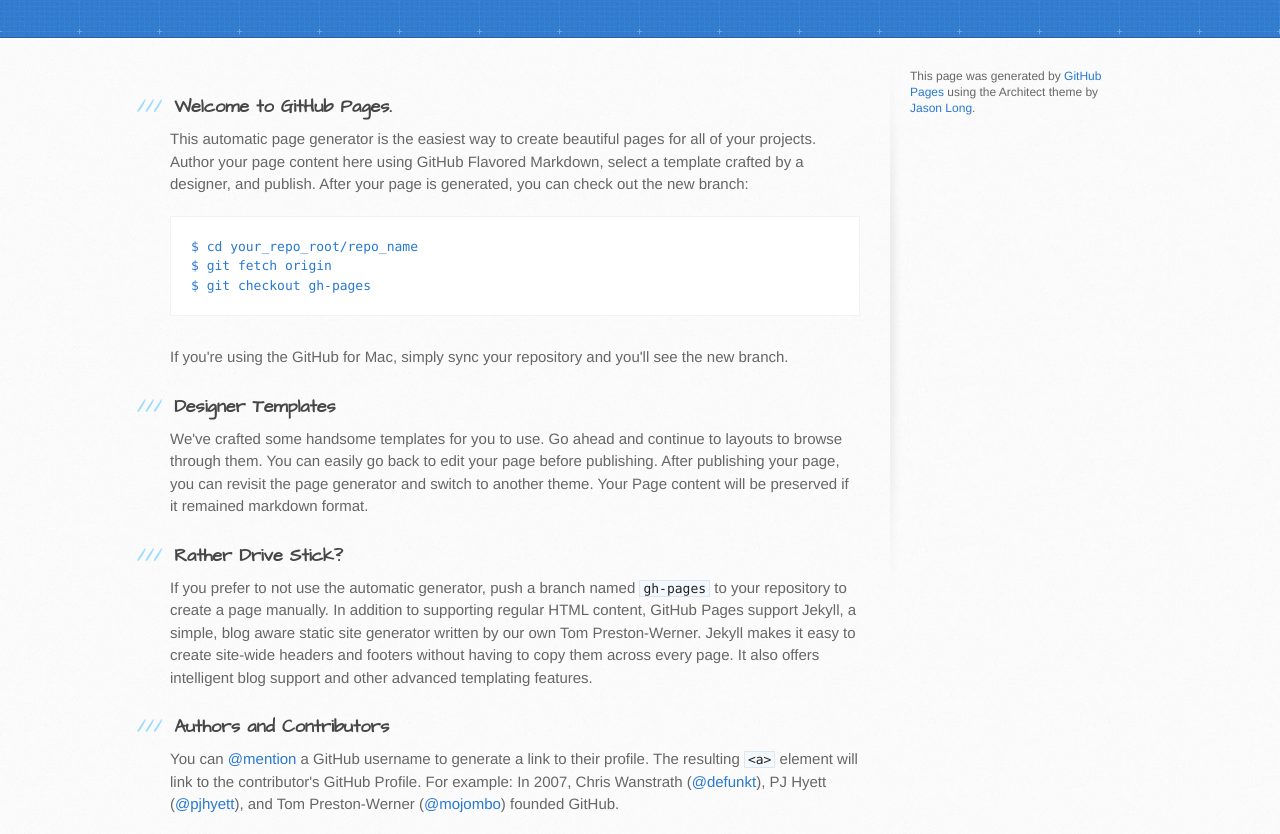
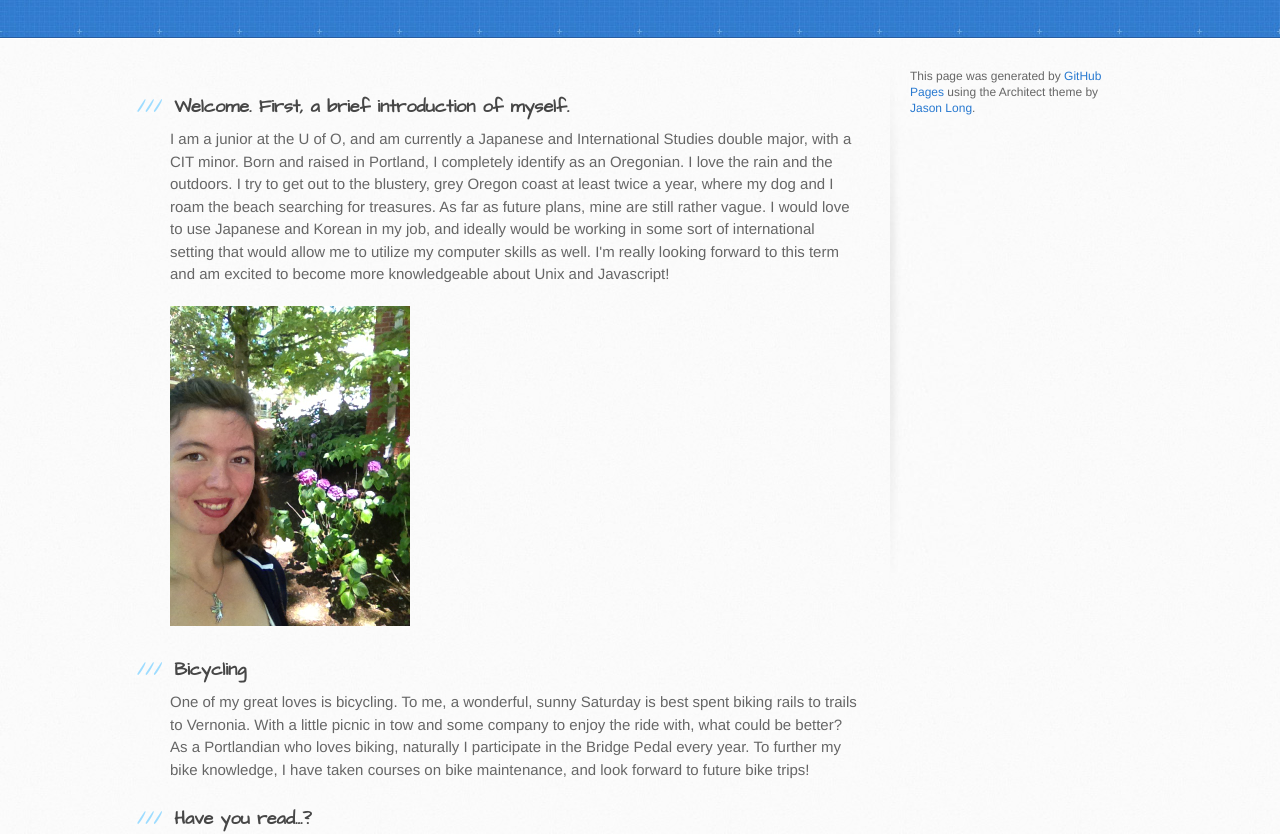
Before and after one commit to KathrynLove/KathrynLove.github.io, a plain HTML site: page index.html in a window 1280 px wide. Shown: the part 129-963 px from the top of the page. Drawn offline with Linux system fonts and the light colour scheme.

Commit message:
Replace auto-generated content in index.html

```diff
--- a/index.html
+++ b/index.html
@@ -29,36 +29,34 @@
       <div class="inner clearfix">
         <section id="main-content">
           <h3>
-<a id="welcome-to-github-pages" class="anchor" href="#welcome-to-github-pages" aria-hidden="true"><span class="octicon octicon-link"></span></a>Welcome to GitHub Pages.</h3>
+<a id="welcome-to-github-pages" class="anchor" href="#welcome-to-github-pages" aria-hidden="true"><span class="octicon octicon-link"></span></a>Welcome. First, a brief introduction of myself.</h3>
 
-<p>This automatic page generator is the easiest way to create beautiful pages for all of your projects. Author your page content here using GitHub Flavored Markdown, select a template crafted by a designer, and publish. After your page is generated, you can check out the new branch:</p>
+<p>
+  I am a junior at the U of O, and am currently a Japanese and International Studies double major, with a CIT minor. Born and raised in Portland, I completely identify as an Oregonian. I love the rain and the outdoors. I try to get out to the blustery, grey Oregon coast at least twice a year, where my dog and I roam the beach searching for treasures. As far as future plans, mine are still rather vague. I would love to use Japanese and Korean in my job, and ideally would be working in some sort of international setting that would allow me to utilize my computer skills as well. I'm really looking forward to this term and am excited to become more knowledgeable about Unix and Javascript!
+</p>
 
-<pre><code>$ cd your_repo_root/repo_name
-$ git fetch origin
-$ git checkout gh-pages
-</code></pre>
+<img src="./images/profile_photo.jpg" alt="Profile Picture" style="height:320px">
 
-<p>If you're using the GitHub for Mac, simply sync your repository and you'll see the new branch.</p>
 
 <h3>
-<a id="designer-templates" class="anchor" href="#designer-templates" aria-hidden="true"><span class="octicon octicon-link"></span></a>Designer Templates</h3>
+<a id="designer-templates" class="anchor" href="#designer-templates" aria-hidden="true"><span class="octicon octicon-link"></span></a>Bicycling</h3>
 
-<p>We've crafted some handsome templates for you to use. Go ahead and continue to layouts to browse through them. You can easily go back to edit your page before publishing. After publishing your page, you can revisit the page generator and switch to another theme. Your Page content will be preserved if it remained markdown format.</p>
+<p>One of my great loves is bicycling. To me, a wonderful, sunny Saturday is best spent biking rails to trails to Vernonia. With a little picnic in tow and some company to enjoy the ride with, what could be better? As a Portlandian who loves biking, naturally I participate in the Bridge Pedal every year. To further my bike knowledge, I have taken courses on bike maintenance, and look forward to future bike trips!</p>
 
 <h3>
-<a id="rather-drive-stick" class="anchor" href="#rather-drive-stick" aria-hidden="true"><span class="octicon octicon-link"></span></a>Rather Drive Stick?</h3>
+<a id="rather-drive-stick" class="anchor" href="#rather-drive-stick" aria-hidden="true"><span class="octicon octicon-link"></span></a>Have you read...?</h3>
 
-<p>If you prefer to not use the automatic generator, push a branch named <code>gh-pages</code> to your repository to create a page manually. In addition to supporting regular HTML content, GitHub Pages support Jekyll, a simple, blog aware static site generator written by our own Tom Preston-Werner. Jekyll makes it easy to create site-wide headers and footers without having to copy them across every page. It also offers intelligent blog support and other advanced templating features.</p>
+<p>Who doesn't love books? In my opinion, there is a book for everyone. No matter your interests, there is always something for you. Especially at Portland's largest bookstore Powells. Taking up a whole city block, I could spend hours in Powells, getting lost in the stacks, paging through novels and thrillers, autobiographies and sci-fi books. Well aware of my weakness to books, I usually bring a friend along to make sure I don't buy every book in the store. Books are often thought of as a solitary pasttime, but I beg to differ. You can read books aloud, discuss plot lines and characters at length, and simply connect through the recommendation of books one has yet to read, or the realization that you both have read and love the same books.</p>
 
 <h3>
-<a id="authors-and-contributors" class="anchor" href="#authors-and-contributors" aria-hidden="true"><span class="octicon octicon-link"></span></a>Authors and Contributors</h3>
+<a id="authors-and-contributors" class="anchor" href="#authors-and-contributors" aria-hidden="true"><span class="octicon octicon-link"></span></a>Dogs vs. Cats</h3>
 
-<p>You can <a href="https://github.com/blog/821" class="user-mention">@mention</a> a GitHub username to generate a link to their profile. The resulting <code>&lt;a&gt;</code> element will link to the contributor's GitHub Profile. For example: In 2007, Chris Wanstrath (<a href="https://github.com/defunkt" class="user-mention">@defunkt</a>), PJ Hyett (<a href="https://github.com/pjhyett" class="user-mention">@pjhyett</a>), and Tom Preston-Werner (<a href="https://github.com/mojombo" class="user-mention">@mojombo</a>) founded GitHub.</p>
+<p>I am undeniably a dog person. Sure, I like cats well enough, but having been raised with dogs, they hold a dearer place in my heart. I have a ten-year-old golden retriever named Coco, whom I love to pieces. She has a very unique personality, and has taken to hiding small things somewhere in the house when we leave her home alone for an extended period of time. First we found a stuffed bear that is NOT hers under a pillow on the couch. Then we found an unopened bar of soap shoved INTO the couch. She always feels guilty about what she has done, though, apologizing by wagging her tail very low and holding her head down. We have come to look forward to what she might have hidden, and now search the house when we get home if she looks guilty. Dogs are weird, with their personality quirks, but perhaps that's why I love them. </p>
 
 <h3>
-<a id="support-or-contact" class="anchor" href="#support-or-contact" aria-hidden="true"><span class="octicon octicon-link"></span></a>Support or Contact</h3>
+<a id="support-or-contact" class="anchor" href="#support-or-contact" aria-hidden="true"><span class="octicon octicon-link"></span></a>Contact</h3>
 
-<p>Having trouble with Pages? Check out the documentation at <a href="https://help.github.com/pages">https://help.github.com/pages</a> or contact <a href="mailto:support@github.com">support@github.com</a> and we’ll help you sort it out.</p>
+<p>Email: <a href="lovett2@uoregon.edu">lovett2@uoregon.edu</a> </p>
         </section>
 
         <aside id="sidebar">
```
Also changed, not shown: images/profile_photo.jpg (added), 2 other files.
